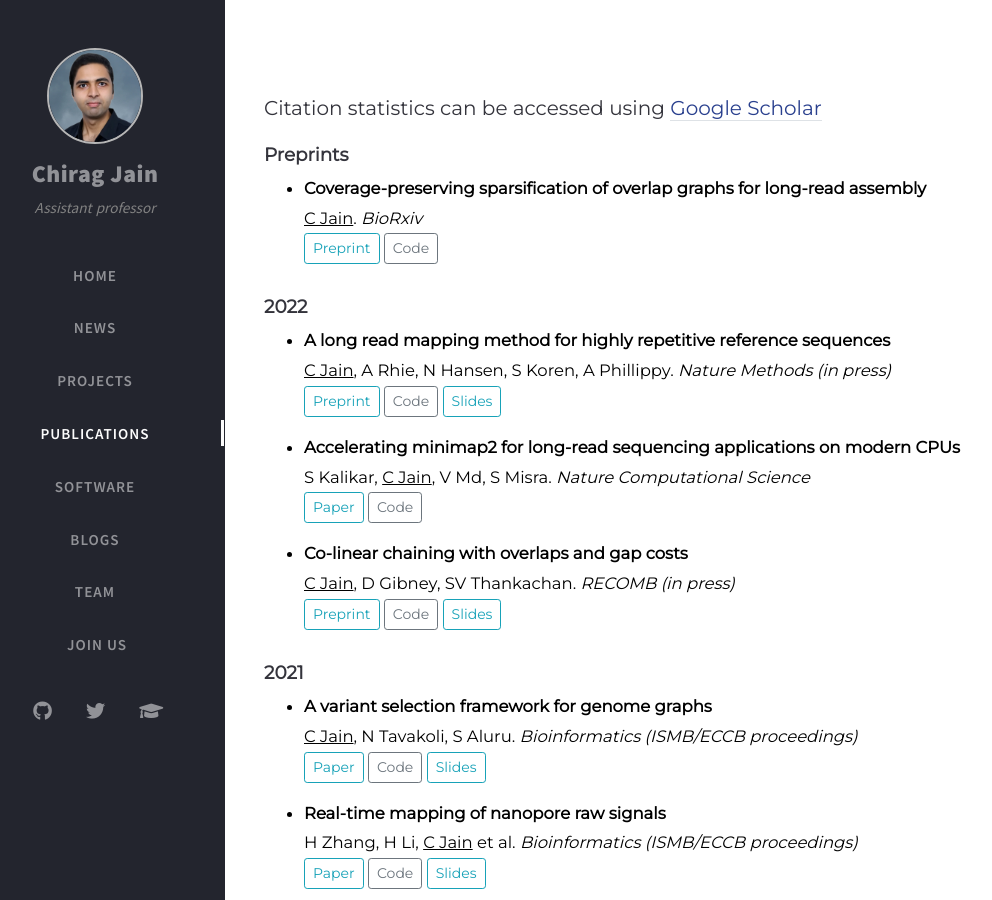
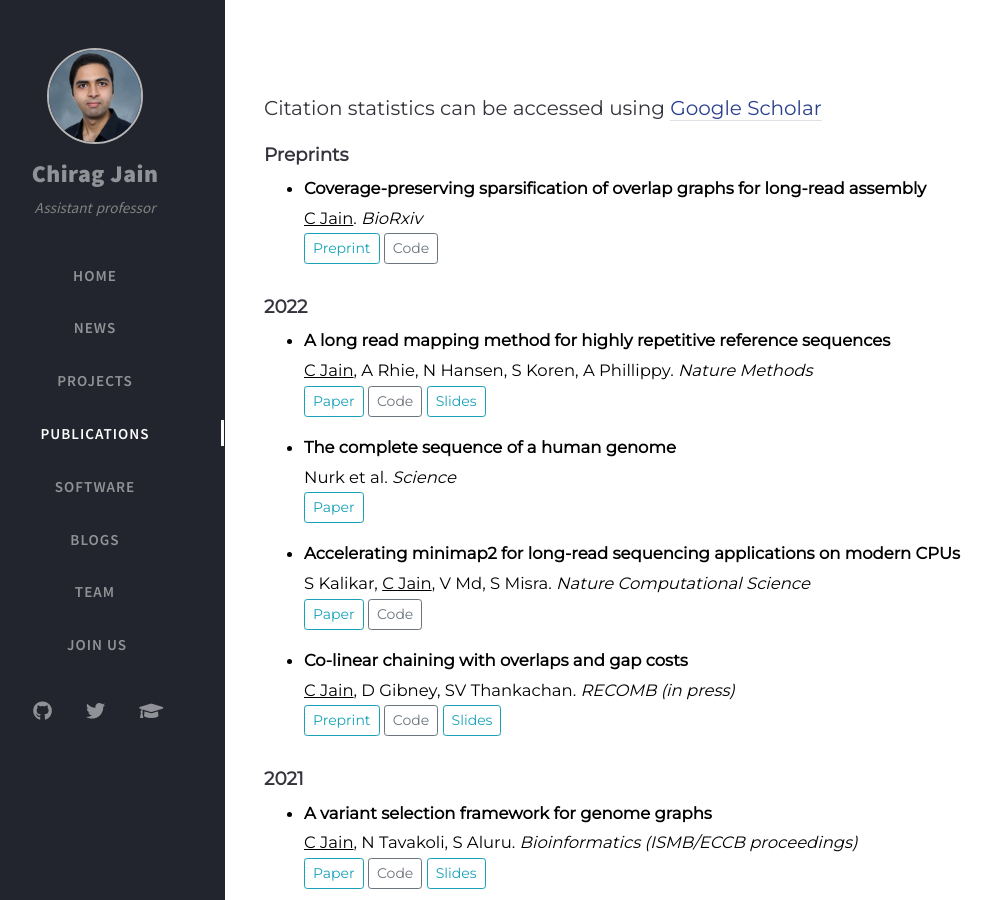
Before and after one commit to at-cg/at-cg.github.io, a Jekyll site: the page built from tabs/publications.md, in a window 1280 px wide and 900 px high. Shown: the whole window, without its empty margins (35-1027 px from the left). Built offline with Jekyll 4.4.1, drawn with Linux system fonts in a browser that asks for light colours; nearby versions of some CDN libraries; comment, search, counter and statistics services are not loaded.

Commit message:
Update publications.md

```diff
--- a/tabs/publications.md
+++ b/tabs/publications.md
@@ -33,16 +33,24 @@ type: archives
 #### **2022**
 
 * **A long read mapping method for highly repetitive reference sequences** <br>
-<u>C Jain</u>, A Rhie, N Hansen, S Koren, A Phillippy. _Nature Methods (in press)_
+<u>C Jain</u>, A Rhie, N Hansen, S Koren, A Phillippy. _Nature Methods_
 <br>
 <button type="button" class="btn btn-outline-info btn-sm">
-<a href="https://www.biorxiv.org/content/10.1101/2020.11.01.363887v1" style="all: unset; color: inherit">Preprint</a>
+<a href="https://drive.google.com/file/d/1YxLym5_TfTRphj139xkIvI5Xw_o5P67s/view?usp=sharing" style="all: unset; color: inherit">Paper</a>
 </button>
 <button type="button" class="btn btn-outline-secondary btn-sm">
 <a href="https://github.com/marbl/Winnowmap" style="all: unset; color: inherit">Code</a>
 </button>
 <button type="button" class="btn btn-outline-info btn-sm">
 <a href="https://drive.google.com/file/d/1CwZ2RfgYGr2o8qXvfyXmpADf1he_xD9j/view?usp=sharing" style="all: unset; color: inherit">Slides</a>
+</button>
+
+
+* **The complete sequence of a human genome** <br>
+Nurk et al. _Science_
+<br>
+<button type="button" class="btn btn-outline-info btn-sm">
+<a href="https://doi.org/10.1126/science.abj6987" style="all: unset; color: inherit">Paper</a>
 </button>
 
 * **Accelerating minimap2 for long-read sequencing applications on modern CPUs** <br>
```
